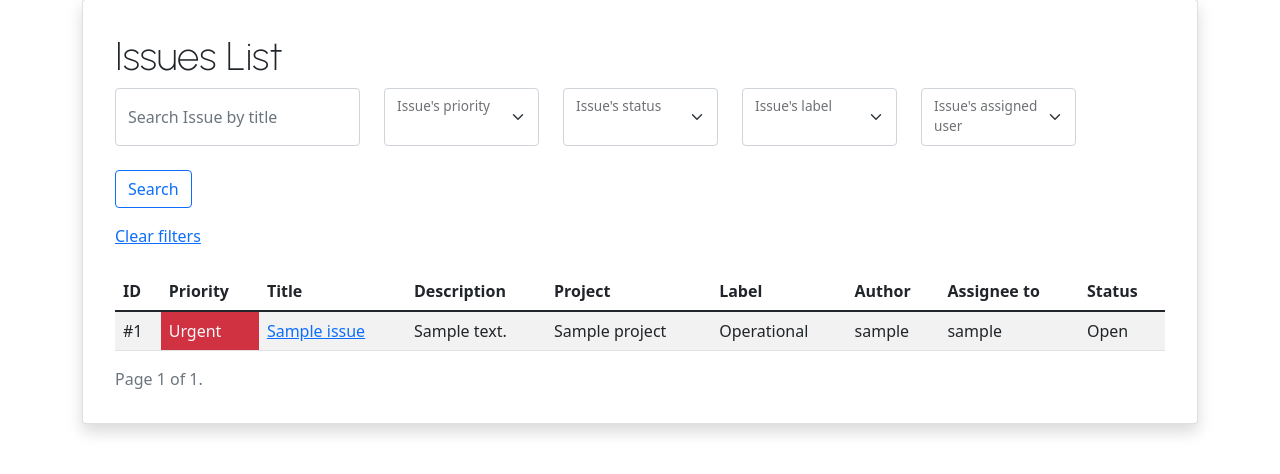
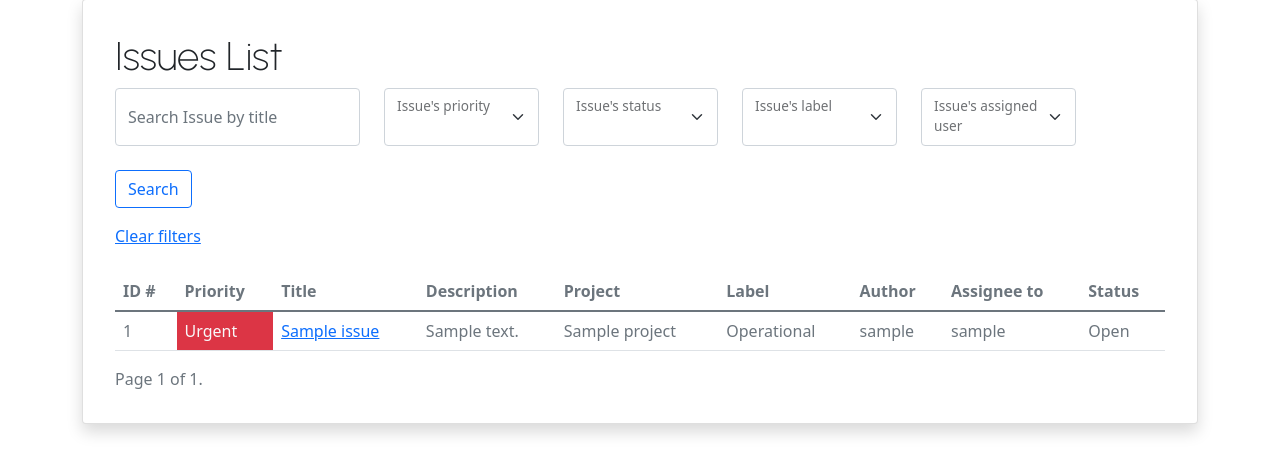
Before and after one commit to renataberoli/bug_catcher, a Django app: page / in a window 1280 px wide. Shown: the part 75-549 px from the top of the page. Run offline with Django 3.2, Linux system fonts and the light colour scheme; tables that the repository leaves empty hold one stand-in row (values such as "Sample post").

Commit message:
improving table design

```diff
--- a/app/templates/issue/issues_list.html
+++ b/app/templates/issue/issues_list.html
@@ -73,10 +73,10 @@
                 <a href="{% url 'issue_list' %}">Clear filters</a>
               </div>
             </div>
-            <table class="table table-responsive table-striped">
+            <table class="table table-responsive text-secondary ">
                 <thead>
                 <tr>
-                    <th scope="col">ID</th>
+                    <th scope="col">ID #</th>
                     <th scope="col">Priority</th>
                     <th scope="col">Title</th>
                     <th scope="col">Description</th>
@@ -90,7 +90,7 @@
                 <tbody>
                 {% for issue in page_obj %}
                 <tr>
-                    <td scope="row">#{{ issue.id }}</td>
+                    <td scope="row">{{ issue.id }}</td>
                     {% if issue.priority == "1" %}
                     <td class="bg-danger text-light">{{ issue.get_priority_display }}</td>
                     {% elif issue.priority == "2" %}
```
